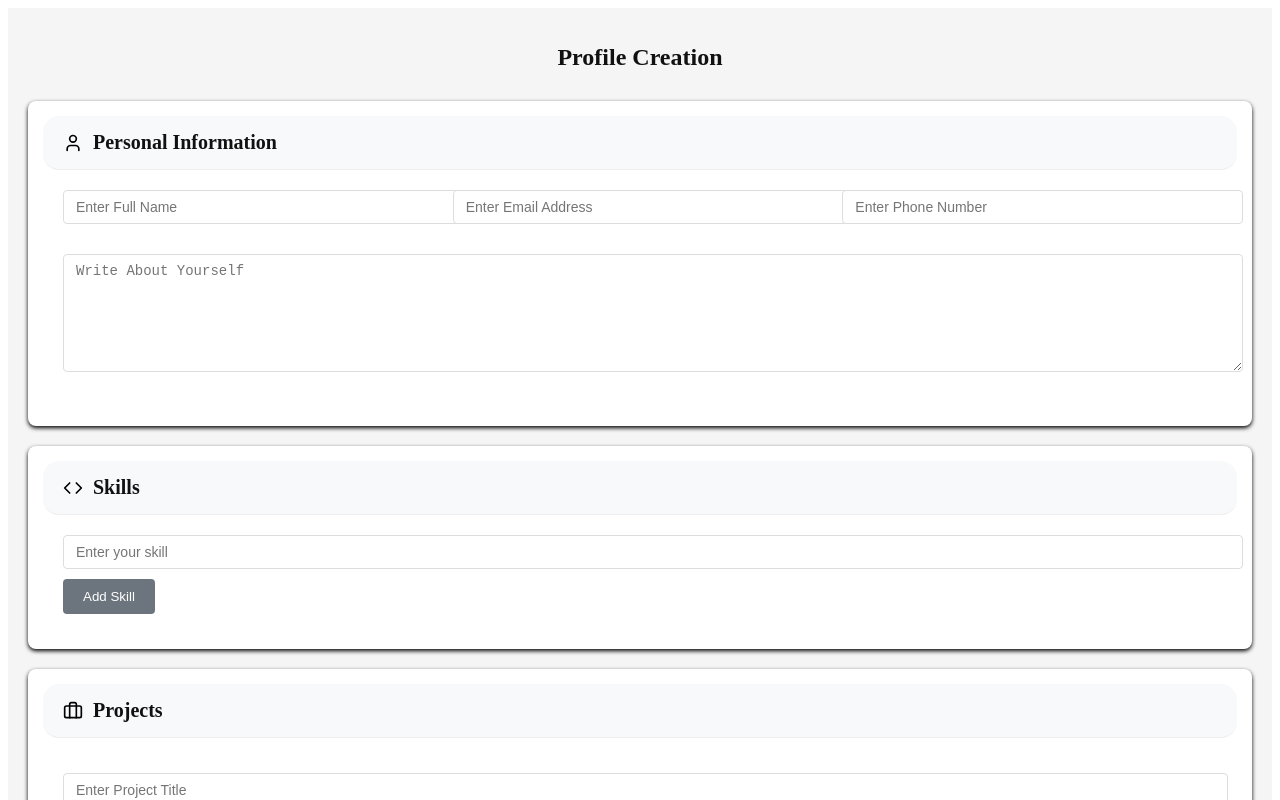
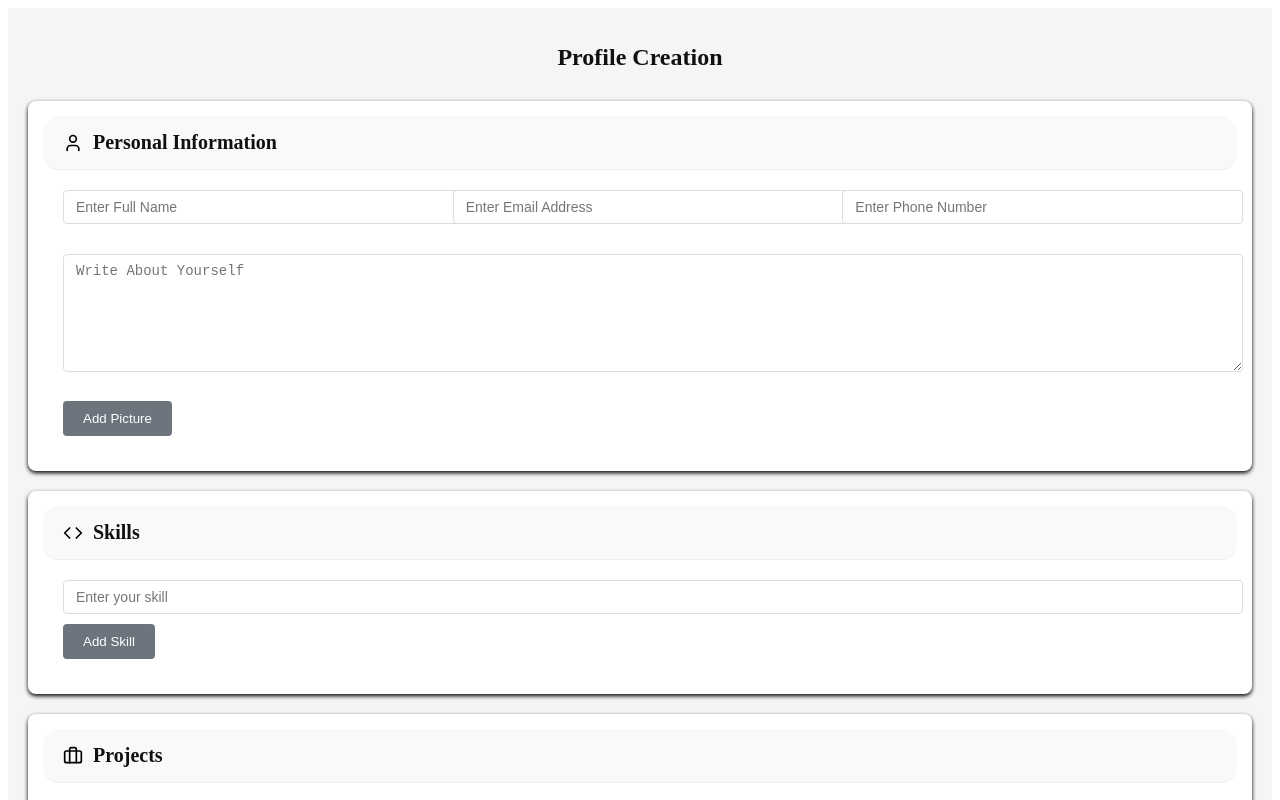
Before and after one commit to SlindoKAM/group-react, a React (Vite) app: page / in a window 1280 px wide. Shown: the top 800 px of the page. Built offline with nearby package versions, Linux system fonts and the light colour scheme.

Commit message:
Adding the picture part but still needs fixing

```diff
--- a/src/ProfileForm.jsx
+++ b/src/ProfileForm.jsx
@@ -17,8 +17,11 @@ import { User, Upload, Mail, Phone, Book, Code, Briefcase} from 'lucide-react';
           fullName: '',
           email: '',
           phone: '',
-          about: ''
+          about: '',
+          profilePicture: null
         },
+        //For image preview
+        profilePictureUrl: '',
         //Array for the skills
         skills: [''],
         //Array for the user's projects
@@ -33,7 +36,7 @@ import { User, Upload, Mail, Phone, Book, Code, Briefcase} from 'lucide-react';
         // cvUrl: '',
       });
 
-      //Able to edit the form.
+      //Able to edit the form.!!!!!!!!!!!!!!!!!!!!!!!!!!!!!!!!!!!!!!!!!!!!!!!!!!!!!!!!!!!!!!!!!!!!!!!!!!!!!!!!!!!!!!!!!!!!!!!!!!!!!!!!!!!!!Dont forget about removing the edit
       // const [isEditing, setIsEditing] = useState(true);
 
       //handling the personal information taken from the input field
@@ -52,6 +55,28 @@ import { User, Upload, Mail, Phone, Book, Code, Briefcase} from 'lucide-react';
             }
           }));
       };
+
+      //adding a picture
+      const addPic = (e) =>
+      {
+        const imgFile = e.target.files[0];
+        //Update the profile pic in state
+        if(imgFile)
+        {
+          setProfile(prev =>(
+            {
+              ...prev,
+              personalInfo:
+              {
+                ...prev.personalInfo,
+                profilePicture: imgFile
+              },
+              profilePictureUrl: URL.createObjectURL(imgFile)
+            }));
+        }
+      }
+
+      //Function to remove the profile picture!!!!!!!!!!!!!!!!!!!!!!!!!!!!!!!!!!!!!!!!!!!!!!!!!!!!!!!!!!!!!!!!!!!!!!!!!!!!!!!!!!!!!!!!!!!!!!!!!!!!!!!!!!!!!!!!!!!!!!!!!!!!!!!!
 
       //handling the skills being entered by the project owner
       const handleSkillChange = (index, value) =>
@@ -178,6 +203,24 @@ import { User, Upload, Mail, Phone, Book, Code, Briefcase} from 'lucide-react';
                   className='form-input textarea'
                     />
                 </div>
+                {/* Add Profile Picture Section
+                <div className='profile-picture'>
+                  <div className='prof-pic-container'>
+                    {profile.profilePictureUrl ? (
+                      <div className='prof-pic-wrap'>
+
+                      </div>
+                    )}
+                  </div>
+                </div> */}
+                {/*Adding a picture button*/}
+                <button
+                type='button'
+                onClick={addPic}
+                className='btn btn-primary'
+                >
+                  Add Picture
+                </button>
               </div>
             </div>
 
@@ -256,6 +299,7 @@ import { User, Upload, Mail, Phone, Book, Code, Briefcase} from 'lucide-react';
                         />
                     </div>
                   ))}
+                  {/*Adding project button*/}
                   <button
                   type='button'
                   onClick={addProject}
```
Lines whose indentation alone changed are shown as unchanged.
